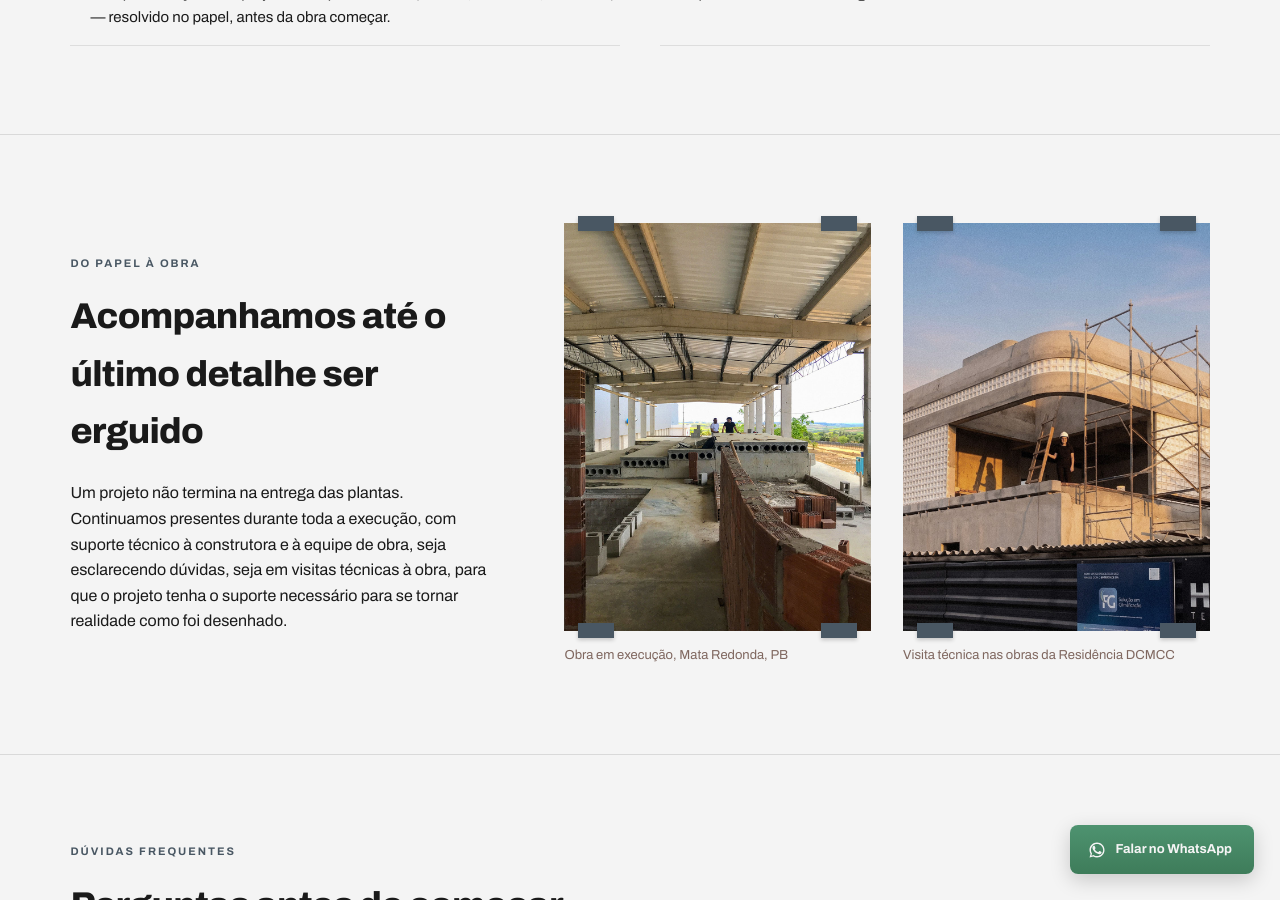
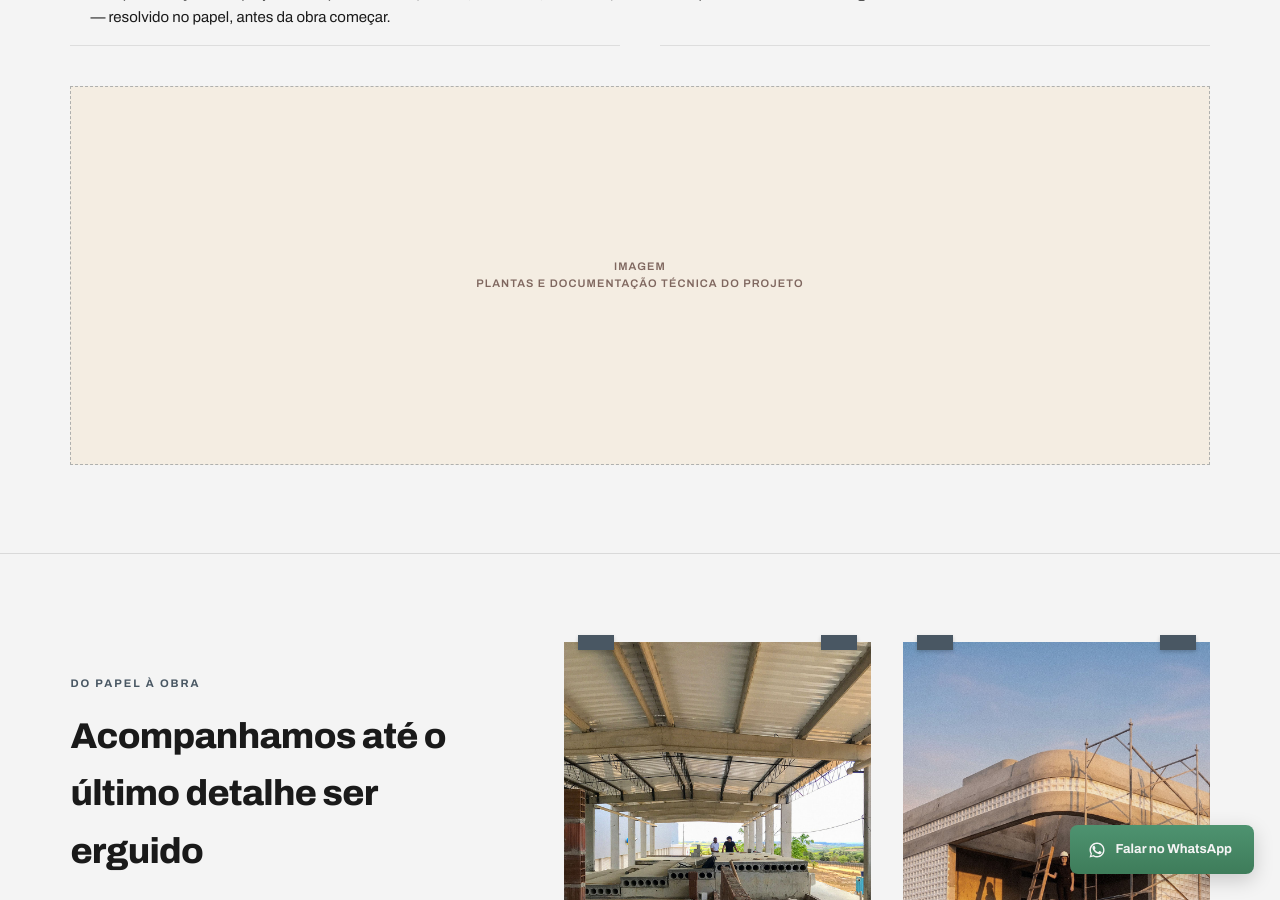
Before and after one commit to cidclementino/projetos-odisse, a Jekyll site: the page built from residencial/index.html, in a window 1280 px wide and 900 px high, scrolled down 4213 px. Built offline with Jekyll 4.4.1, drawn with Linux system fonts in a browser that asks for light colours.

Commit message:
Update index.html

```diff
--- a/residencial/index.html
+++ b/residencial/index.html
@@ -112,6 +112,7 @@ title: "Odisse Arquitetos — Projetos Residenciais"
 <hr class="hairline">
 
 <!-- O QUE ESTÁ INCLUSO -->
+{% assign escopo_img = site.data.residencial_conteudo.escopo.imagem %}
 <section>
   <div class="frame">
     <div class="eyebrow section-eyebrow">Escopo</div>
@@ -123,6 +124,16 @@ title: "Odisse Arquitetos — Projetos Residenciais"
       <div class="scope-item"><span class="mark-dot"></span>{{ item }}</div>
       {% endfor %}
     </div>
+
+    {% if escopo_img and escopo_img != "" %}
+    <div class="photo-frame scope-photo">
+      <img src="images/{{ escopo_img }}" alt="Plantas e documentação técnica do projeto">
+    </div>
+    {% else %}
+    <div class="img-placeholder scope-photo">
+      <div class="label">IMAGEM<br>Plantas e documentação técnica do projeto</div>
+    </div>
+    {% endif %}
   </div>
 </section>
 
@@ -160,7 +171,7 @@ title: "Odisse Arquitetos — Projetos Residenciais"
 
 <!-- FAQ -->
 <section>
-  <div class="frame">
+  <div class="frame faq-frame">
     <div class="eyebrow section-eyebrow">{{ site.data.residencial_faq.eyebrow }}</div>
     <h2 class="display section-title">{{ site.data.residencial_faq.titulo }}</h2>
     <p class="section-body">{{ site.data.residencial_faq.descricao }}</p>
```
